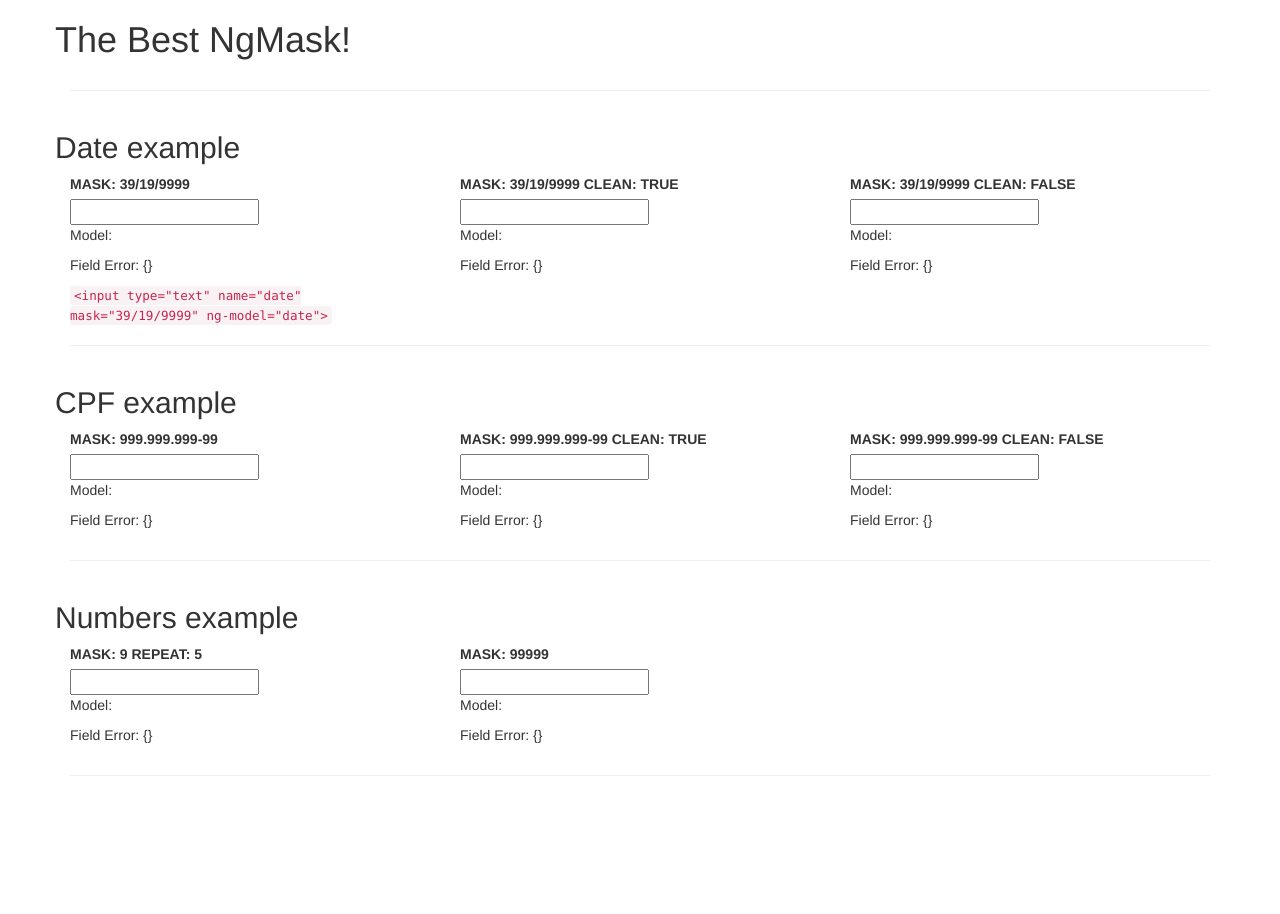
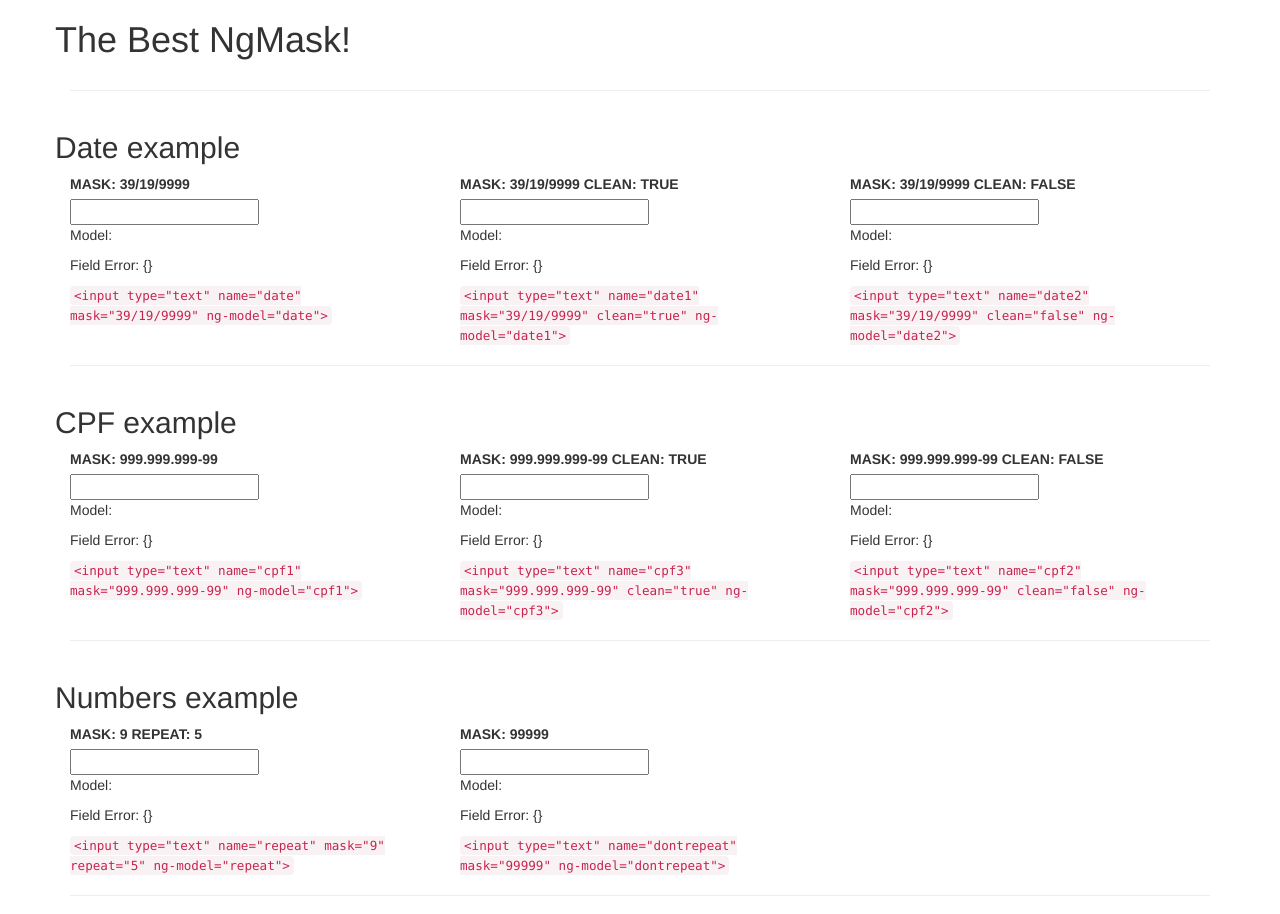
Before and after one commit to candreoliveira/candreoliveira.github.io, a website: page index.html at #/ngMask in a window 1280 px wide. Before the commit the page ends 800 px from the top, so only its background shows below. Drawn offline with nearby package versions, Linux system fonts and the light colour scheme.

Commit message:
update ngmask

```diff
--- a/views/ngMask.html
+++ b/views/ngMask.html
@@ -34,6 +34,12 @@
 
         <p>Model: {{date1}}</p>
         <p>Field Error: {{form.date1.$error}}</p>
+        <code>
+          &lt;input type="text" name="date1"
+               mask="39/19/9999"
+               clean="true"
+               ng-model="date1"&gt;
+        </code>
       </fieldset>
     </div>
     <div class="col-xs-4">
@@ -47,6 +53,12 @@
 
         <p>Model: {{date2}}</p>
         <p>Field Error: {{form.date2.$error}}</p>
+        <code>
+          &lt;input type="text" name="date2"
+               mask="39/19/9999"
+               clean="false"
+               ng-model="date2"&gt;
+        </code>
       </fieldset>
     </div>
   </div>
@@ -64,6 +76,11 @@
 
         <p>Model: {{cpf1}}</p>
         <p>Field Error: {{form.cpf1.$error}}</p>
+        <code>
+          &lt;input type="text" name="cpf1"
+               mask="999.999.999-99"
+               ng-model="cpf1"&gt;
+        </code>
       </fieldset>
     </div>
     <div class="col-xs-4">
@@ -77,6 +94,12 @@
 
         <p>Model: {{cpf3}}</p>
         <p>Field Error: {{form.cpf3.$error}}</p>
+        <code>
+          &lt;input type="text" name="cpf3"
+               mask="999.999.999-99"
+               clean="true"
+               ng-model="cpf3"&gt;
+        </code>
       </fieldset>
     </div>
     <div class="col-xs-4">
@@ -90,6 +113,12 @@
 
         <p>Model: {{cpf2}}</p>
         <p>Field Error: {{form.cpf2.$error}}</p>
+        <code>
+          &lt;input type="text" name="cpf2"
+               mask="999.999.999-99"
+               clean="false"
+               ng-model="cpf2"&gt;
+        </code>
       </fieldset>
     </div>
   </div>
@@ -108,6 +137,12 @@
 
         <p>Model: {{repeat}}</p>
         <p>Field Error: {{form.repeat.$error}}</p>
+        <code>
+          &lt;input type="text" name="repeat"
+               mask="9"
+               repeat="5"
+               ng-model="repeat"&gt;
+        </code>
       </fieldset>
     </div>
     <div class="col-xs-4">
@@ -120,6 +155,11 @@
 
         <p>Model: {{dontrepeat}}</p>
         <p>Field Error: {{form.dontrepeat.$error}}</p>
+        <code>
+          &lt;input type="text" name="dontrepeat"
+               mask="99999"
+               ng-model="dontrepeat"&gt;
+        </code>
       </fieldset>
     </div>
   </div>
```
